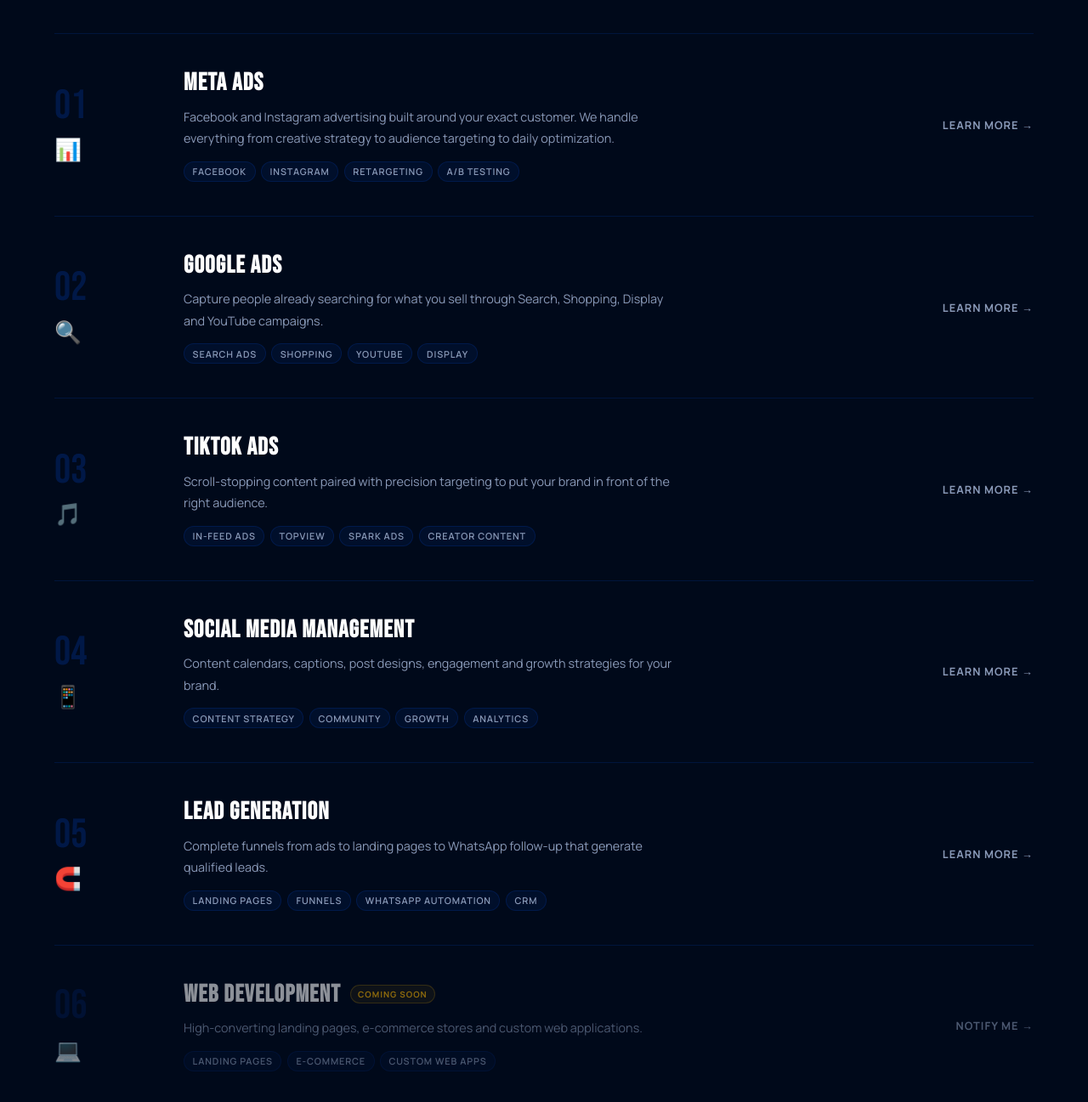
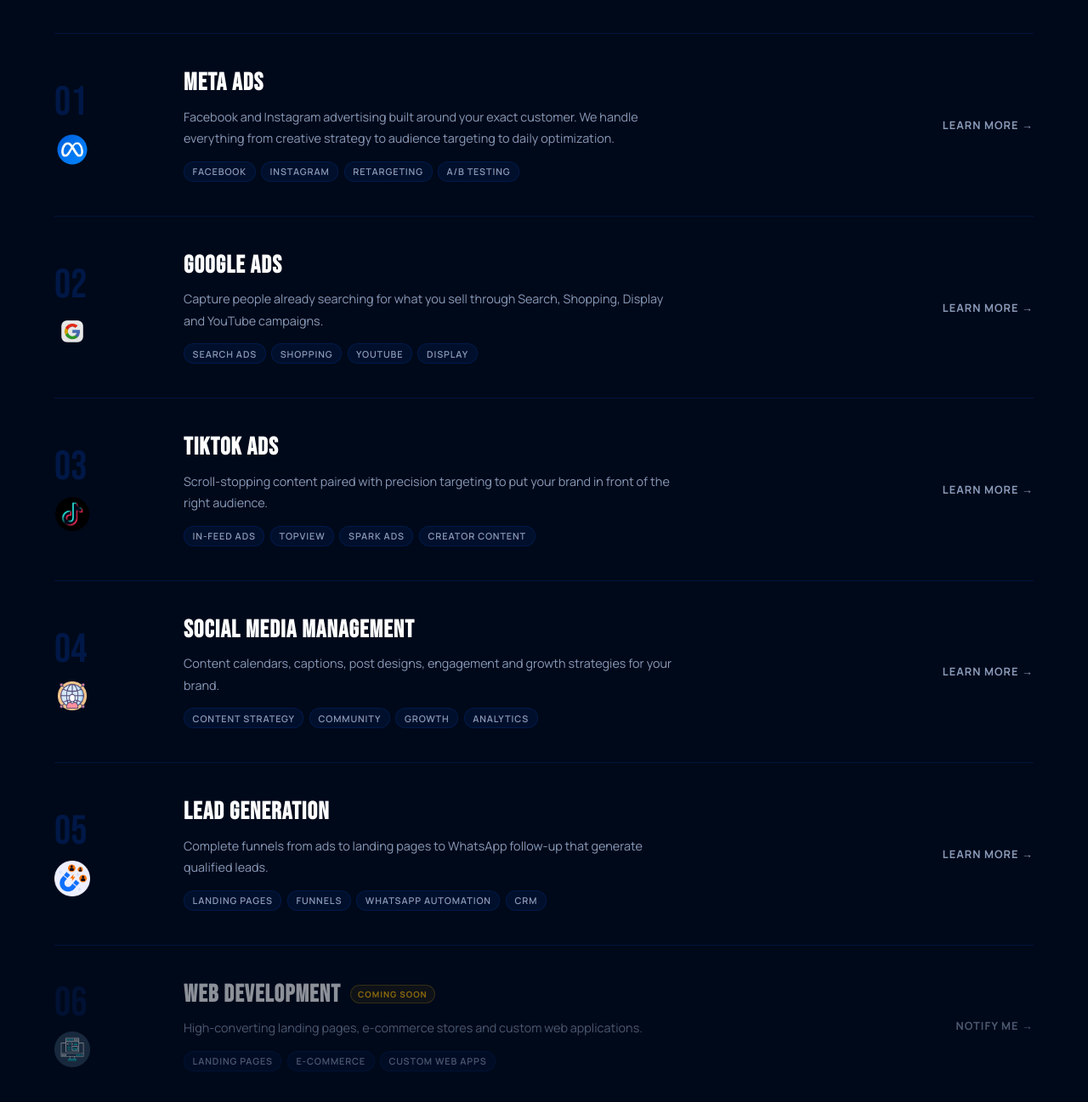
Before and after one commit to ParvezAli12/falcondigital, a plain HTML site: page index.html in a window 1280 px wide. Shown: the part 1244-2541 px from the top of the page at 85% size. Drawn offline with nearby package versions, Linux system fonts and the light colour scheme.

Commit message:
Add service logos

```diff
--- a/css/style.css
+++ b/css/style.css
@@ -266,6 +266,7 @@
 .svc-row-num { font-family: var(--font-d); font-size: 3rem; color: rgba(0,87,255,0.2); line-height: 1; transition: color 0.3s; }
 .svc-row:hover .svc-row-num { color: rgba(0,87,255,0.5); }
 .svc-row-icon { font-size: 1.6rem; }
+.svc-row-icon img { width: 42px; height: 42px; object-fit: contain; border-radius: 8px; }
 .svc-row-title { font-family: var(--font-d); font-size: 1.8rem; letter-spacing: 0.04em; margin-bottom: 0.6rem; display: flex; align-items: center; gap: 0.7rem; flex-wrap: wrap; }
 .svc-row-desc { color: var(--gray); font-size: 0.9rem; line-height: 1.75; margin-bottom: 0.9rem; max-width: 580px; }
 .svc-row-tags { display: flex; gap: 0.4rem; flex-wrap: wrap; }
--- a/index.html
+++ b/index.html
@@ -176,7 +176,7 @@
       <a href="services/meta-ads.html" class="svc-row">
         <div class="svc-row-left">
           <div class="svc-row-num">01</div>
-          <div class="svc-row-icon">📊</div>
+          <div class="svc-row-icon"><img src="assets/images/meta.png" alt="Meta"/></div>
         </div>
         <div class="svc-row-center">
           <h3 class="svc-row-title">Meta Ads</h3>
@@ -203,7 +203,7 @@
       <a href="services/google-ads.html" class="svc-row">
         <div class="svc-row-left">
           <div class="svc-row-num">02</div>
-          <div class="svc-row-icon">🔍</div>
+          <div class="svc-row-icon"><img src="assets/images/google.png" alt="Google"/></div>
         </div>
         <div class="svc-row-center">
           <h3 class="svc-row-title">Google Ads</h3>
@@ -229,7 +229,7 @@
       <a href="services/tiktok-ads.html" class="svc-row">
         <div class="svc-row-left">
           <div class="svc-row-num">03</div>
-          <div class="svc-row-icon">🎵</div>
+          <div class="svc-row-icon"><img src="assets/images/tiktok.png" alt="TikTok"/></div>
         </div>
         <div class="svc-row-center">
           <h3 class="svc-row-title">TikTok Ads</h3>
@@ -255,7 +255,7 @@
       <a href="services/social-media.html" class="svc-row">
         <div class="svc-row-left">
           <div class="svc-row-num">04</div>
-          <div class="svc-row-icon">📱</div>
+          <div class="svc-row-icon"><img src="assets/images/social.png" alt="Social Media"/></div>
         </div>
         <div class="svc-row-center">
           <h3 class="svc-row-title">Social Media Management</h3>
@@ -281,7 +281,7 @@
       <a href="services/lead-generation.html" class="svc-row">
         <div class="svc-row-left">
           <div class="svc-row-num">05</div>
-          <div class="svc-row-icon">🧲</div>
+          <div class="svc-row-icon"><img src="assets/images/lead.png" alt="Lead Generation"/></div>
         </div>
         <div class="svc-row-center">
           <h3 class="svc-row-title">Lead Generation</h3>
@@ -307,7 +307,7 @@
       <a href="contact.html" class="svc-row svc-row-coming">
         <div class="svc-row-left">
           <div class="svc-row-num">06</div>
-          <div class="svc-row-icon">💻</div>
+          <div class="svc-row-icon"><img src="assets/images/web.png" alt="Web Development"/></div>
         </div>
         <div class="svc-row-center">
           <h3 class="svc-row-title">
```
Also changed, not shown: assets/images/google.png (added), assets/images/lead.png (added), assets/images/meta.png (added), assets/images/social.png (added), assets/images/tiktok.png (added), assets/images/web.png (added).
